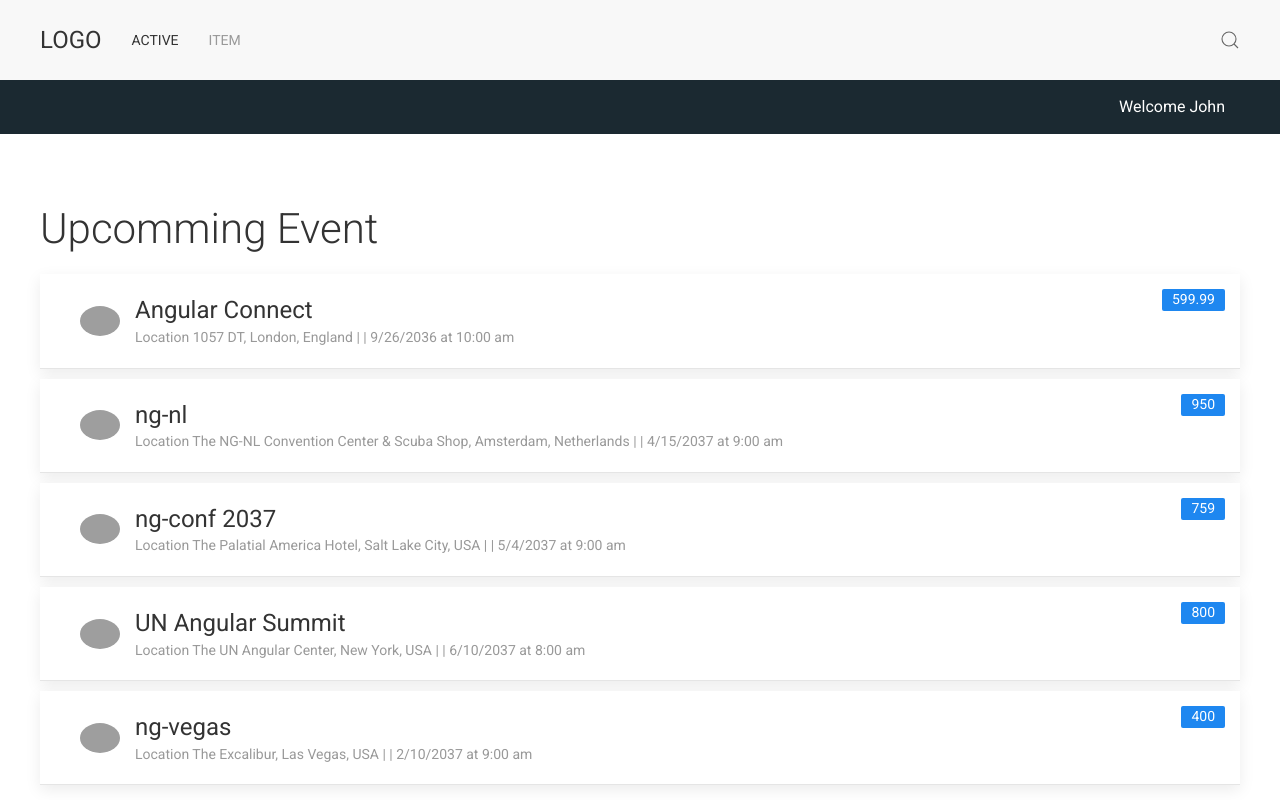
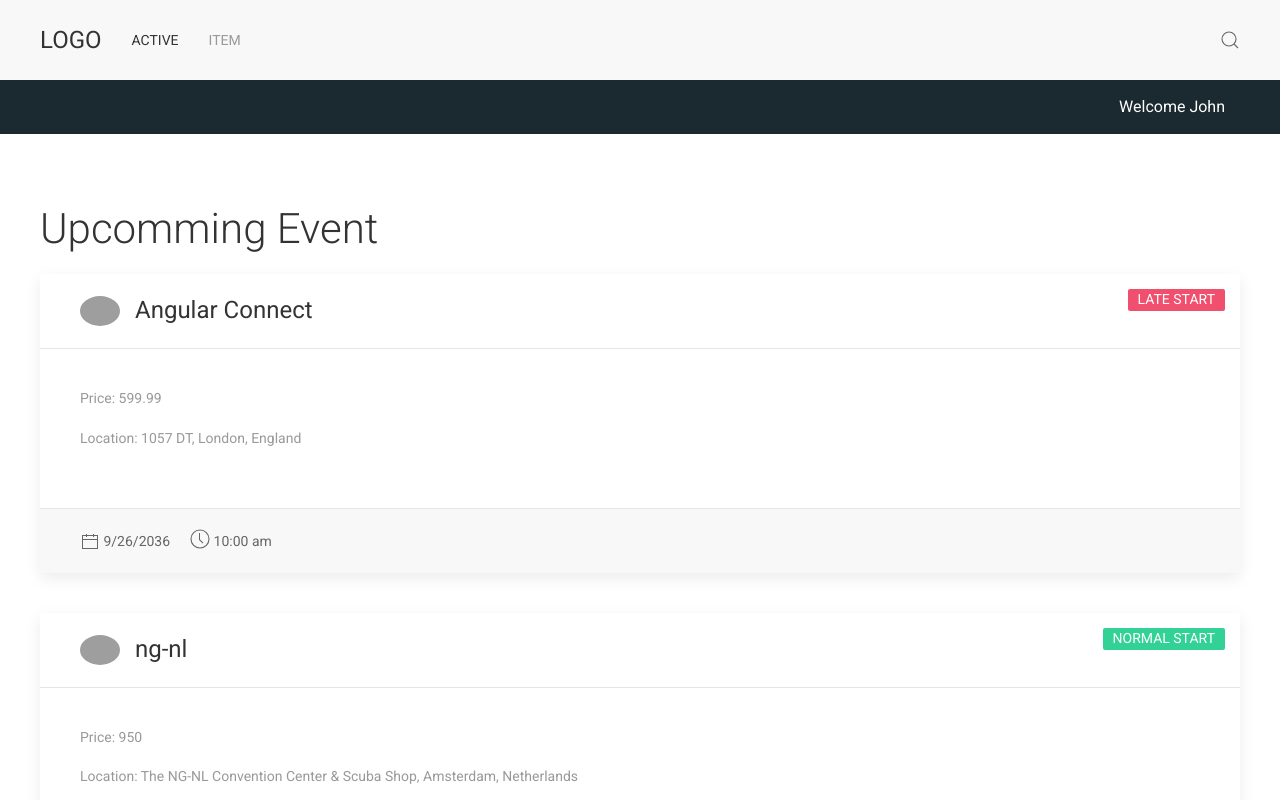
Before and after one commit to itscarlosisaac/event-app, an Angular app: page / in a window 1280 px wide. Shown: the top 800 px of the page. Built offline with nearby package versions, Linux system fonts and the light colour scheme; grey boxes are pictures that could not be loaded.

Commit message:
Added the condition to the start of the event.

```diff
--- a/src/app/events/event.single.component.html
+++ b/src/app/events/event.single.component.html
@@ -1,34 +1,41 @@
-<div class="uk-container uk-margin-small-bottom">
-  <div class="uk-card uk-card-default">
+<div class="uk-container uk-margin-medium-bottom ">
+  <div class="uk-card uk-card-default ">
     <div class="uk-card-header">
       <div class="uk-grid-small uk-flex-middle" uk-grid>
         <div class="uk-width-auto">
           <img class="uk-border-circle" width="40" height="40" src="https://getuikit.com/docs/images/avatar.jpg">
         </div>
-          <div class="uk-width-expand">
         <h3 class="uk-card-title uk-margin-remove-bottom">
           {{eventInput.name}}
-                <span class="uk-card-badge uk-label">
-                {{eventInput.price}}
-                </span>
         </h3>
+      </div>
+    </div>
+
+    <div class="uk-card-body">
+      <p class="uk-text-meta uk-margin-remove-top">Price: {{eventInput.price}}</p>
       <p class="uk-text-meta uk-margin-remove-top">
-                <span *ngIf="eventInput?.location">
-                    Location {{eventInput.location?.address}},
+        <span [hidden]="!eventInput?.location">
+          Location: {{eventInput.location?.address}},
           {{eventInput.location?.city}},
           {{eventInput.location?.country}}
-                </span>|
-                <span *ngIf="eventInput?.onlineUrl">
+        </span>
+        <span [hidden]="!eventInput?.onlineUrl">
             Online URL: {{eventInput.onlineUrl}}
-                </span>|
-                <span>
-                  {{eventInput.date}} at
-                  {{eventInput.time}}
         </span>
+      </p>
+      <div [ngSwitch]="eventInput?.time">
+          <span *ngSwitchCase="'8:00 am'" class="uk-label uk-card-badge uk-label-warning">Early Start</span>
+          <span *ngSwitchDefault class="uk-label uk-card-badge uk-label-success">Normal Start</span>
+          <span *ngSwitchCase="'10:00 am'" class="uk-label uk-card-badge uk-label-danger">Late Start</span>
+      </div>
+    </div>
+    <div class="uk-card-footer uk-background-muted uk-dark">
+      <p>
+        <span uk-icon="icon: calendar" class="uk-text-middle"></span>
+        <span class="uk-text-small uk-margin-right"> {{eventInput.date}}</span>
+        <span uk-icon="icon: clock" class="uk-text-top"></span>
+        <span class="uk-text-small"> {{eventInput.time}}</span>
       </p>
     </div>
   </div>
 </div>
-
-  </div>
-</div>
```
Lines whose indentation alone changed are shown as unchanged.
